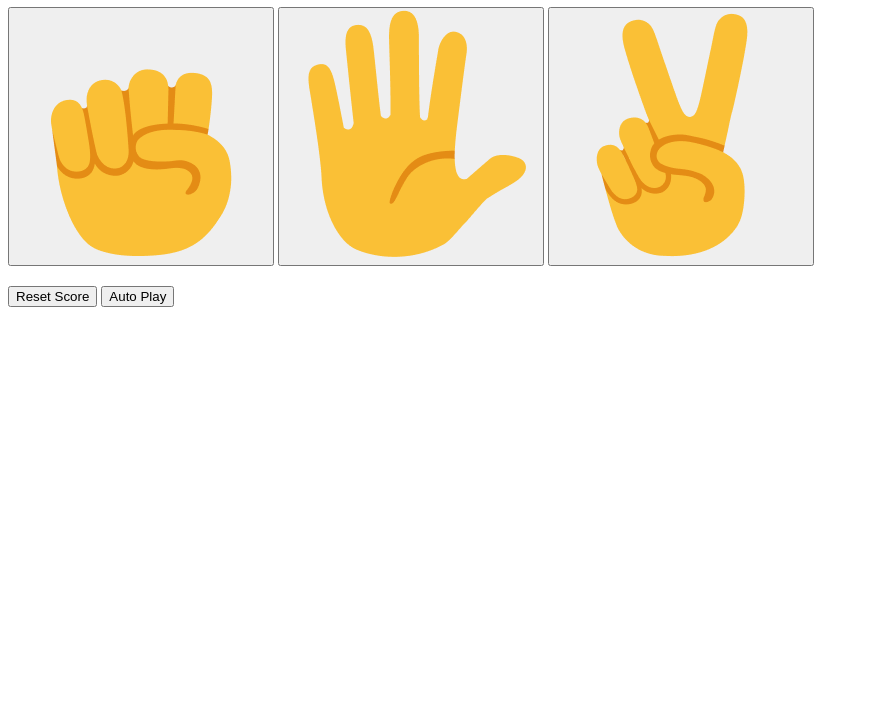
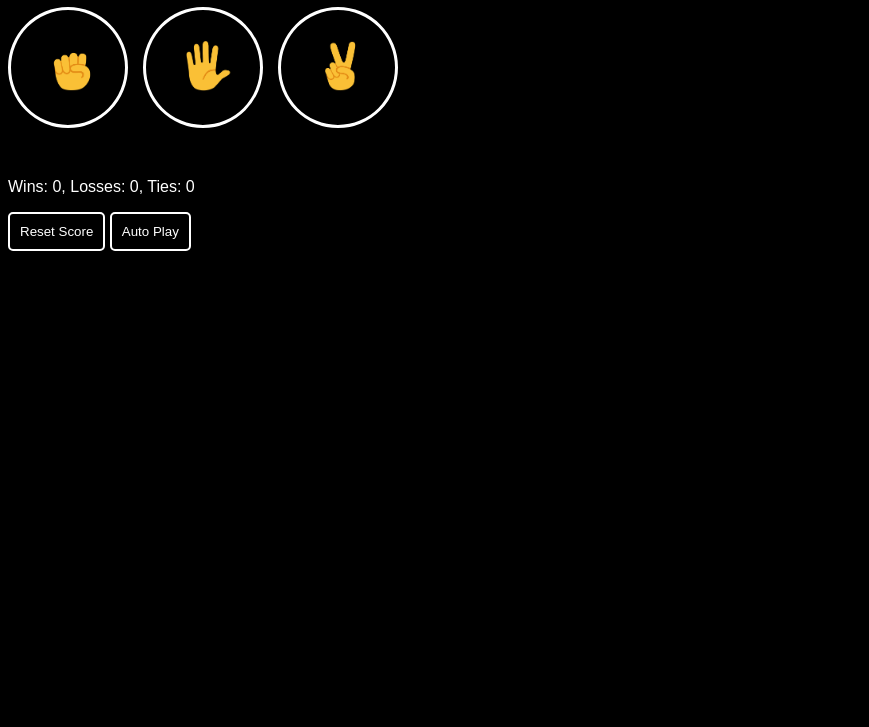
Before and after one commit to michaellucas2008/rock-paper-scissor-game, a plain HTML site: page index.html in a window 1280 px wide. Shown: the part 73-800 px from the top of the page, without its empty margins (0-869 px from the left). Drawn offline with Linux system fonts and the light colour scheme.

Commit message:
Update index.html

```diff
--- a/index.html
+++ b/index.html
@@ -5,7 +5,7 @@
   <meta name="viewport" content="width=device-width, initial-scale=1.0">
   <meta http-equiv="X-UA-Compatible" content="ie=edge">
   <title>rock paper scissor game</title>
-  <link rel="stylesheet" href="styles/12-rock-paper-scissors.css">
+  <link rel="stylesheet" href="styles/rock-paper-scissors.css">
   </head>
   <body>
     <!--
@@ -28,7 +28,7 @@
         <button class="auto-play-button js-auto-play-button">Auto Play</button>
       </div>
     </main>
-    <script src="scripts/12-rock-paper-scissors.js">
+    <script src="scripts/rock-paper-scissors.js">
     </script>
   </body>
 </html>
```
